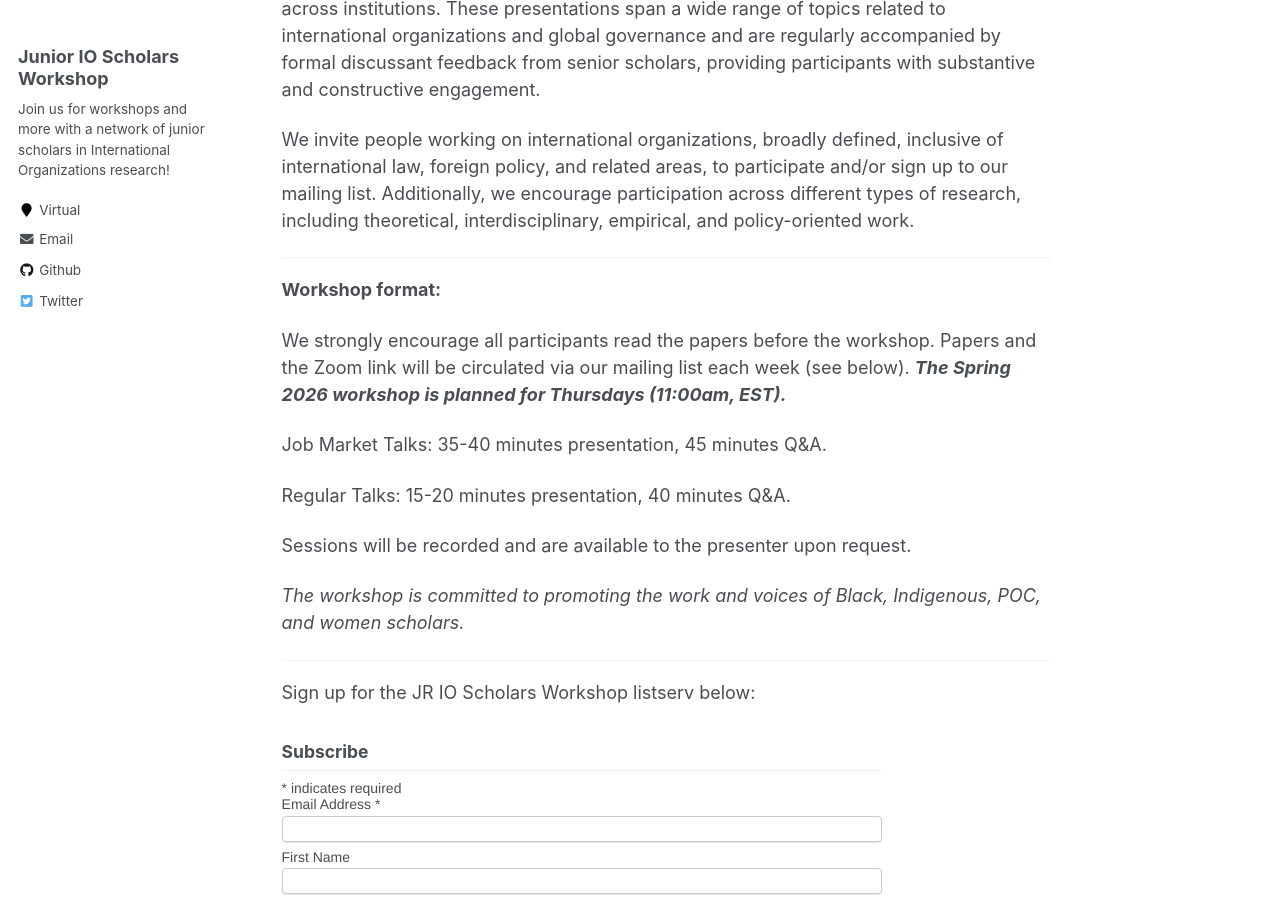
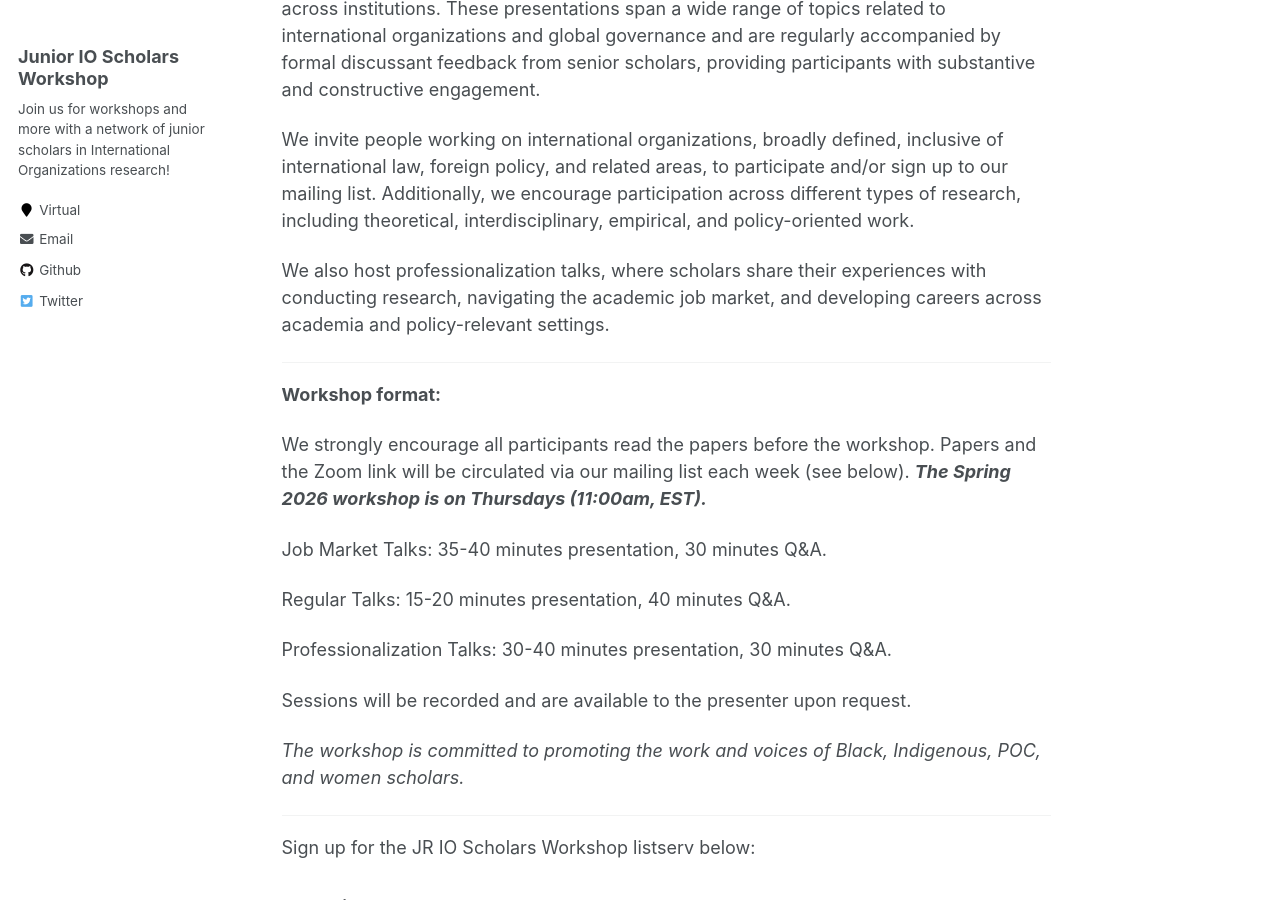
Before and after one commit to IO-workshop/IO-workshop.github.io, a Jekyll site: the page built from _pages/about.md, in a window 1280 px wide and 900 px high, scrolled down 432 px. Built offline with Jekyll 4.4.1, drawn with Linux system fonts in a browser that asks for light colours; comment, search, counter and statistics services are not loaded.

Commit message:
About and CFP page update

```diff
--- a/_pages/about.md
+++ b/_pages/about.md
@@ -14,15 +14,19 @@ Established in Summer 2022, the workshop has convened regularly each academic ye
 
 We invite people working on international organizations, broadly defined, inclusive of international law, foreign policy, and related areas, to participate and/or sign up to our mailing list. Additionally, we encourage participation across different types of research, including theoretical, interdisciplinary, empirical, and policy-oriented work.
 
+We also host professionalization talks, where scholars share their experiences with conducting research, navigating the academic job market, and developing careers across academia and policy-relevant settings.
+
 <hr>
 
 **Workshop format:**
 
-We strongly encourage all participants read the papers before the workshop. Papers and the Zoom link will be circulated via our mailing list each week (see below). ***The Spring 2026 workshop is planned for Thursdays (11:00am, EST).***
+We strongly encourage all participants read the papers before the workshop. Papers and the Zoom link will be circulated via our mailing list each week (see below). ***The Spring 2026 workshop is on Thursdays (11:00am, EST).***
 
-Job Market Talks: 35-40 minutes presentation, 45 minutes Q&A.
+Job Market Talks: 35-40 minutes presentation, 30 minutes Q&A.
 
 Regular Talks: 15-20 minutes presentation, 40 minutes Q&A.
+
+Professionalization Talks: 30-40 minutes presentation, 30 minutes Q&A.
 
 Sessions will be recorded and are available to the presenter upon request.
 
```
Also changed, not shown: _pages/cfp.md (+10 -5 lines).
